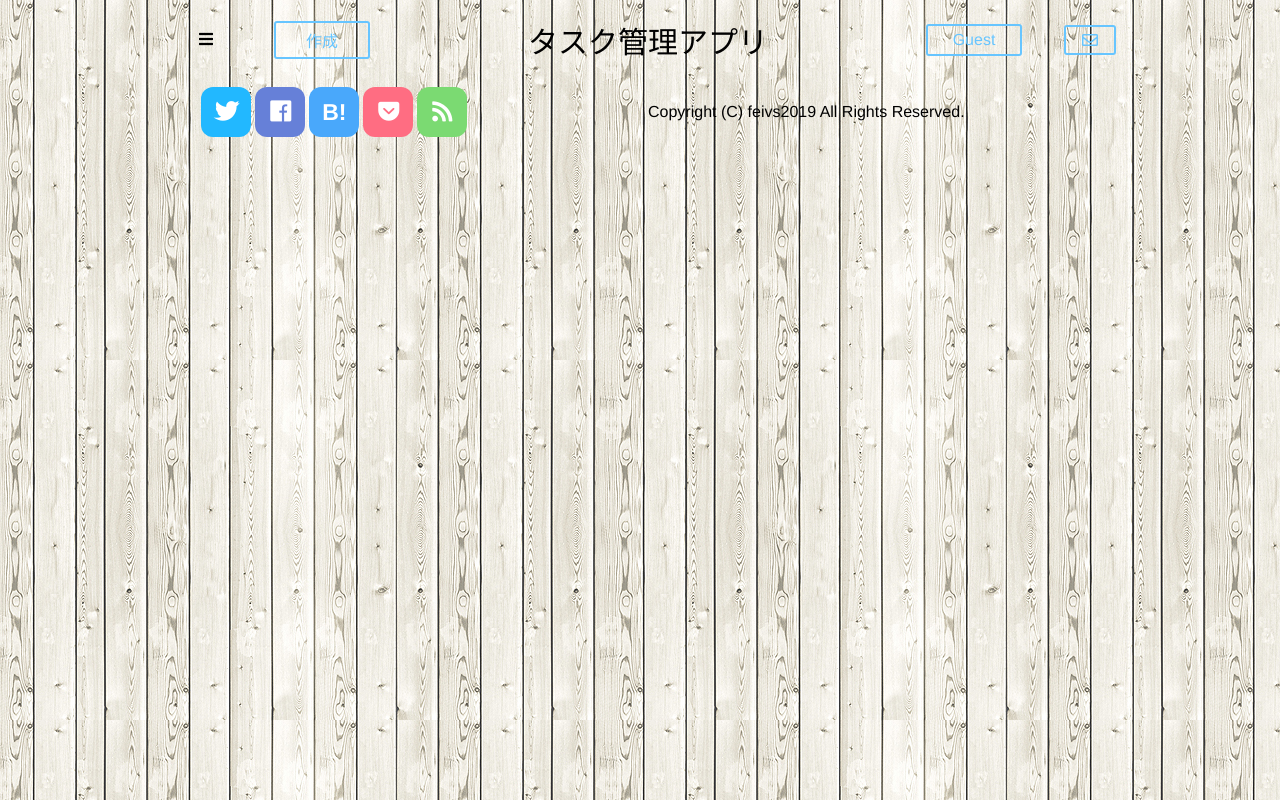
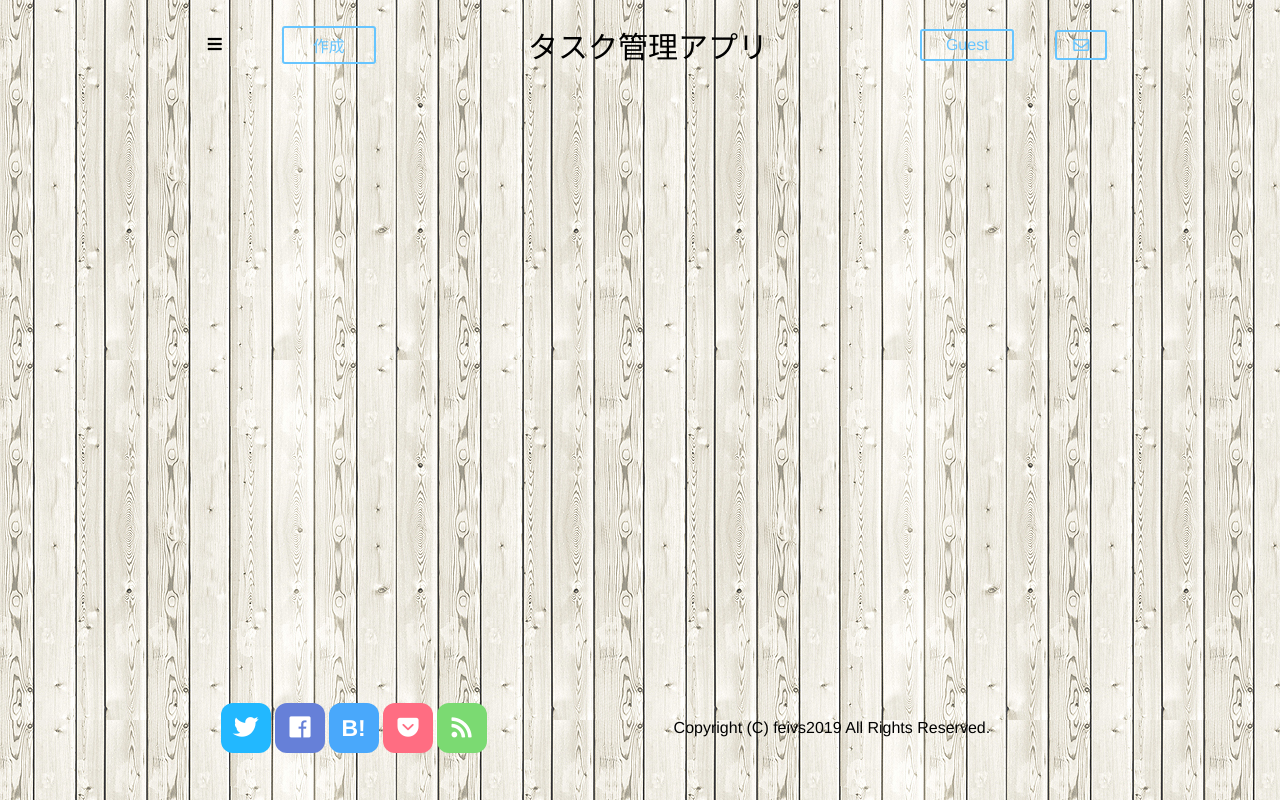
Before and after one commit to feivs2019/todo, a Django app: page /todo/home/ in a window 1280 px wide; the page is wider, and only the part inside the window is pictured. Run offline with Django 3.2, Linux system fonts and the light colour scheme; data that the repository does not hold is empty; some libraries are stand-ins or nearby versions.

Commit message:
fix contents area

```diff
--- a/static/task/css/style.css
+++ b/static/task/css/style.css
@@ -47,10 +47,11 @@ body {
 
 /* header -------------*/
 header {
-    height: 20%;
+    height: 30%;
     display: flex;
     flex-direction: row;
     justify-content: center;
+    margin: 1%;
 }
 header .navigater {
     width: 30%;
@@ -75,7 +76,9 @@ header .navigater {
 
 /* contents -------------*/
 .contents {
-    height: 70%;
+    height: 73%;
+    margin: 1%;
+    position: absolute;
     display: grid;
     grid-auto-rows: minmax(140px, 25%);
     grid-auto-columns: 80%;
@@ -177,11 +180,15 @@ header .navigater {
 /* footer -------------*/
 footer {
     height: 10%;
+    width: 100%;
+    bottom: 0%;
+    margin: 1%;
     display: grid;
     grid-template-columns: repeat(2, 50%);
     justify-content: center;
     align-items: center;
     padding: 1%;
+    position: absolute;
 }
 footer .snslink {
     display: flex;
```
